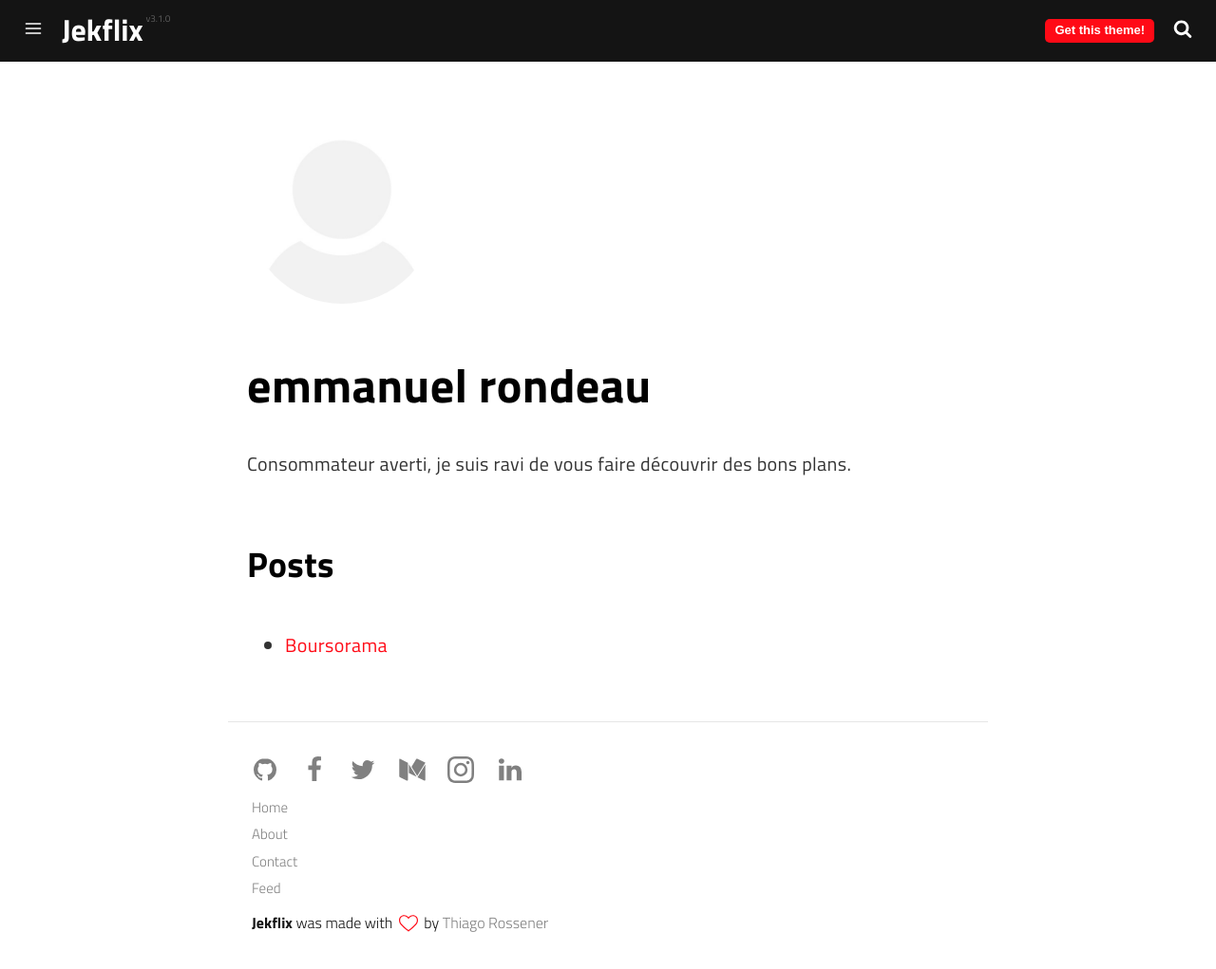
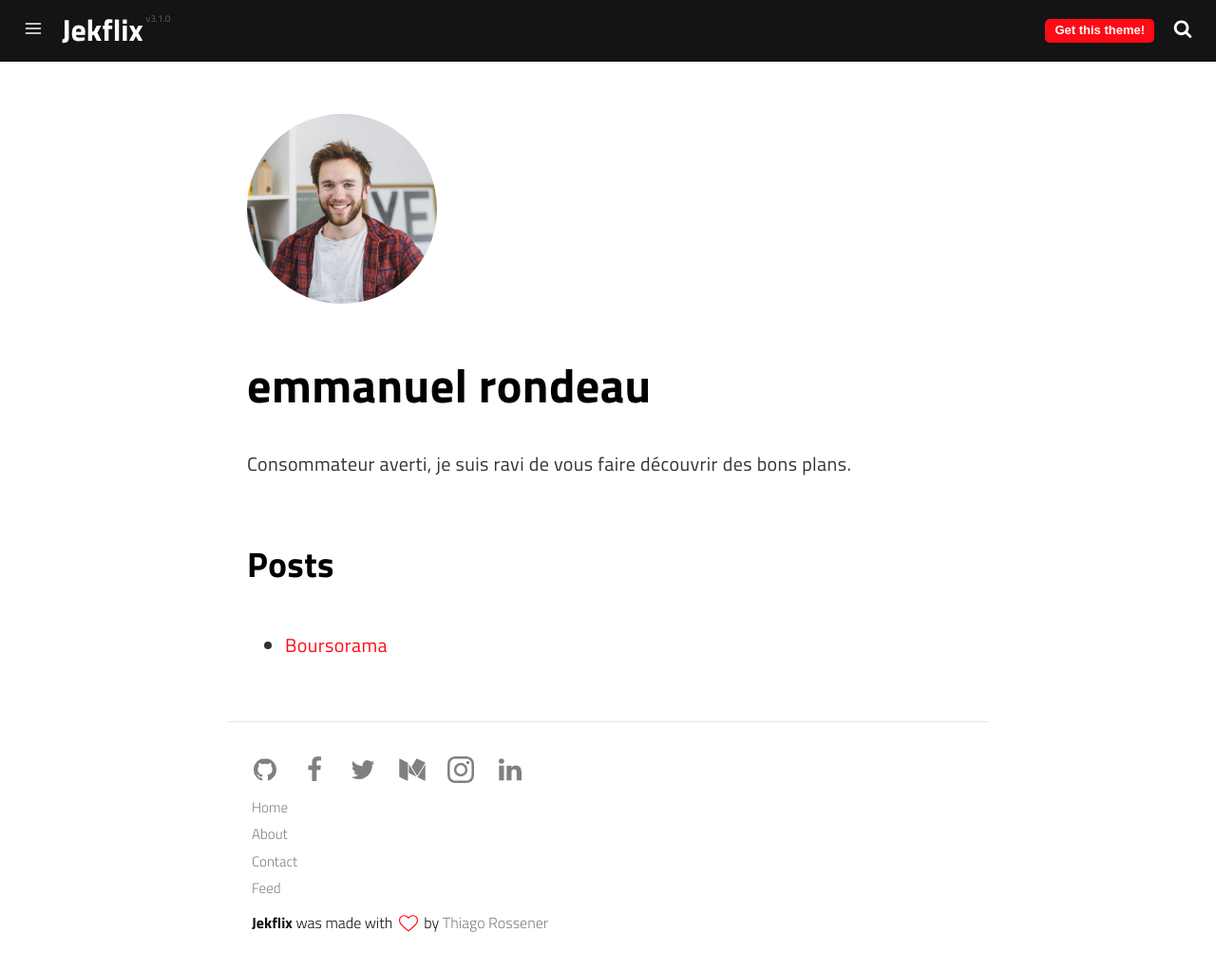
Before and after one commit to pubrondeau/jekflix, a Jekyll site: the page built from _authors/map-layout-author-name-emmanuelrondeau-display_name-emmanuel-rondeau-bio-consommateur-averti-je-suis-ravi-de-vous-faire-découvrir-des-bons-plans-1.md, in a window 1280 px wide and 1021 px high. Shown: the whole window at 95% size. Built offline with Jekyll 4.4.1, drawn with Linux system fonts in a browser that asks for light colours; a script that is not in the unit is left out.

Commit message:
Update Authors “map-layout-author-name-emmanuelrondeau-display_name-emmanuel-rondeau-bio-consommateur-averti-je-suis-ravi-de-vous-faire-découvrir-des-bons-plans-1”

```diff
--- a/_authors/map-layout-author-name-emmanuelrondeau-display_name-emmanuel-rondeau-bio-consommateur-averti-je-suis-ravi-de-vous-faire-découvrir-des-bons-plans-1.md
+++ b/_authors/map-layout-author-name-emmanuelrondeau-display_name-emmanuel-rondeau-bio-consommateur-averti-je-suis-ravi-de-vous-faire-découvrir-des-bons-plans-1.md
@@ -1,5 +1,6 @@
 ---
 layout: author
+photo: /assets/img/uploads/emmanuel.jpg
 name: emmanuelrondeau
 display_name: emmanuel rondeau
 bio: Consommateur averti, je suis ravi de vous faire découvrir des bons plans.
```
Also changed, not shown: assets/img/uploads/emmanuel.jpg (added).
